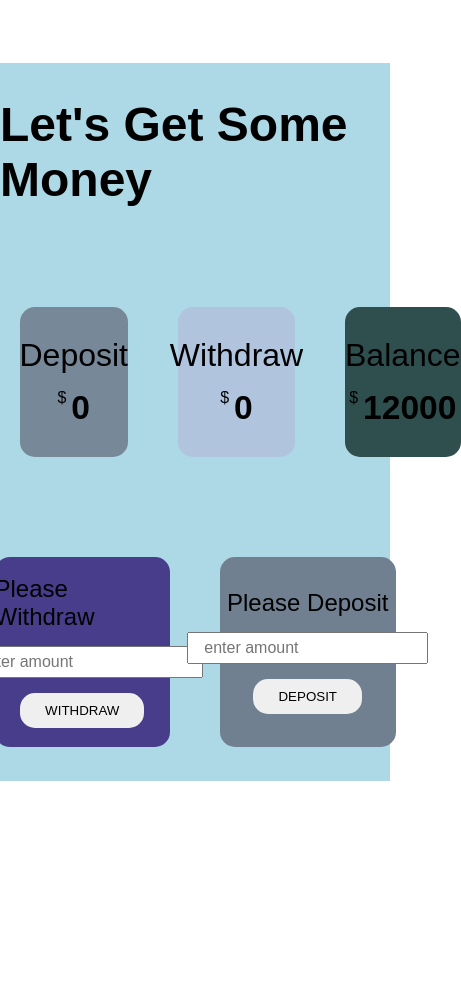
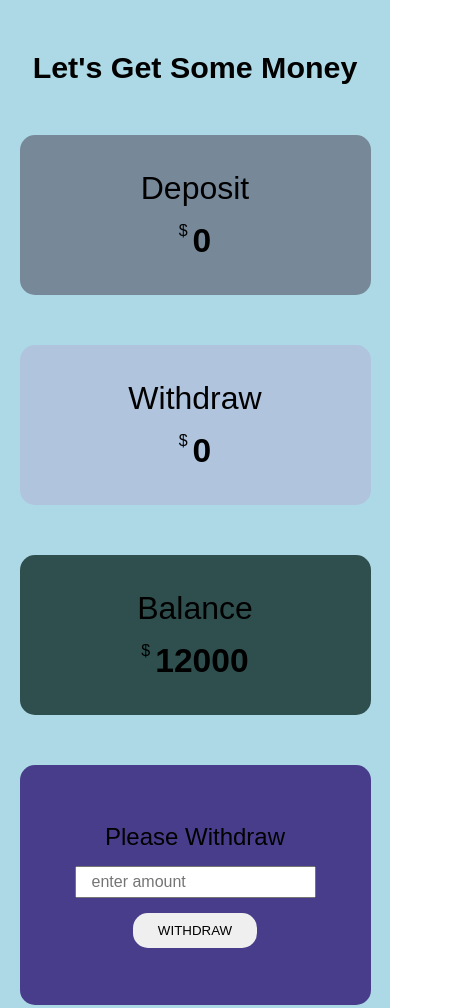
Before and after one commit to mushfiqur2002/bank_interface, a plain HTML site: page bank.html in a window 390 px wide. Shown: the top 1008 px of the page, 461 px wide, since content can reach past the window. Before the commit the page ends 844 px from the top, so only its background shows below. Drawn offline with Linux system fonts and the light colour scheme.

Commit message:
add media queary

```diff
--- a/bankStyle.css
+++ b/bankStyle.css
@@ -14,11 +14,9 @@ body{
     width: 100%;
     height: 85%;
     background: lightblue;
-    justify-content: center;
-    align-items: center;
-    display: flex;
-    flex-direction: column;
-    gap: 100px;
+    display: grid;
+    place-items: center;
+    gap: 50px;
 }
 .bank_container #title h1{
     font-size: 3rem;
@@ -26,15 +24,17 @@ body{
 }
 .bank_container #display{
     width: 90%;
-    height: 150px;
-    justify-content: space-between;
+    height: auto;
+    /* justify-content: space-between;
     align-items: center;
-    display: flex;
+    display: flex; */
+    display: grid;
+    grid-template-columns: repeat(3,1fr);
     gap: 50px;
 }
 .bank_container #display .box{
-    width: calc(100%/3);
-    height: 100%;
+    width: 100%;
+    height: 10rem;
     justify-content: center;
     align-items: center;
     display: flex;
@@ -54,14 +54,14 @@ body{
 }
 .bank_container #enterAmount{
     width: 90%;
-    justify-content: center;
-    align-items: center;
-    display: flex;
+    height: auto;
+    display: grid;
+    grid-template-columns: repeat(2,1fr);
     gap: 50px;
 }
 .bank_container #enterAmount .box{
-    width: calc(100%/2);
-    height: 190px;
+    /* width: calc(100%/2); */
+    height: 15rem;
     flex-direction: column;
     display: flex;
     justify-content: center;
@@ -84,3 +84,23 @@ body{
     border-radius: 15px;
     cursor: pointer;
 }
+
+
+@media only screen and (max-width: 600px){
+    body{
+        height: 100%;
+    }
+    .bank_container{
+        height: 100%;
+        padding-bottom: 50px;
+    }
+    .bank_container #title h1{
+        font-size: 1.9rem;
+        padding-top: 50px;
+    }
+    .bank_container #display,
+    .bank_container #enterAmount{
+        display: flex;
+        flex-direction: column;
+    }
+}
```
Also changed, not shown: style.css (+23 -0 lines).
